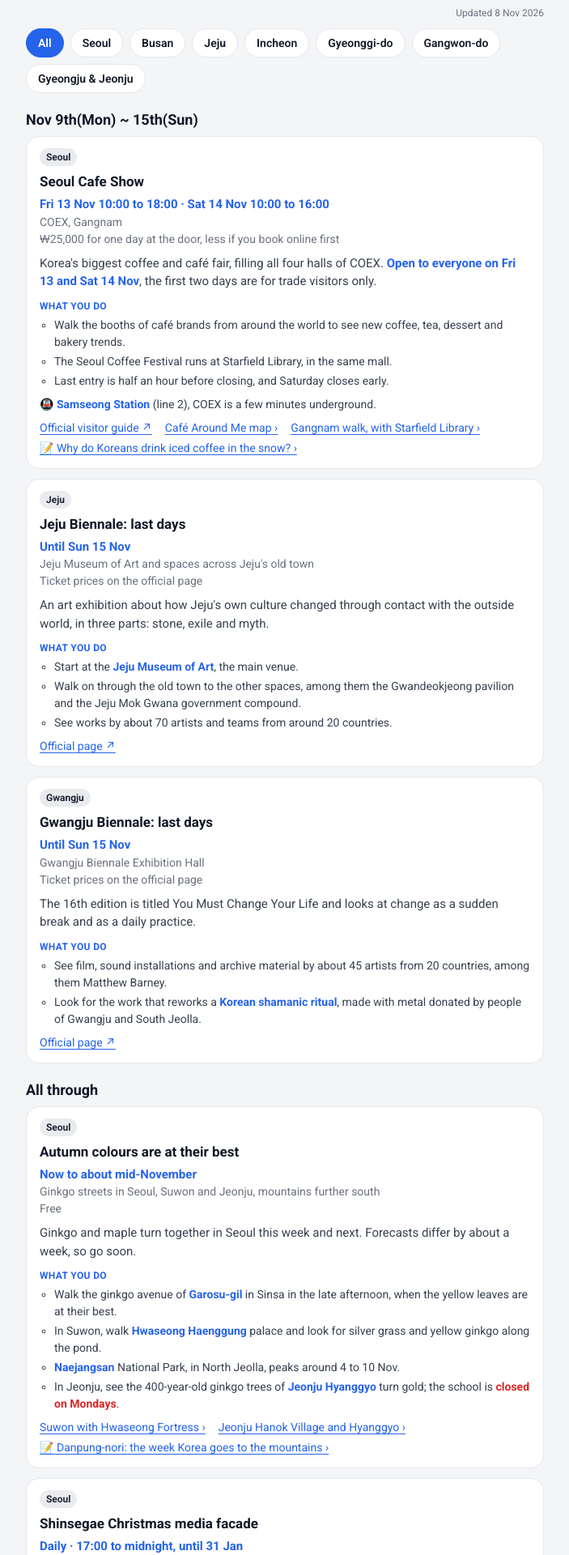
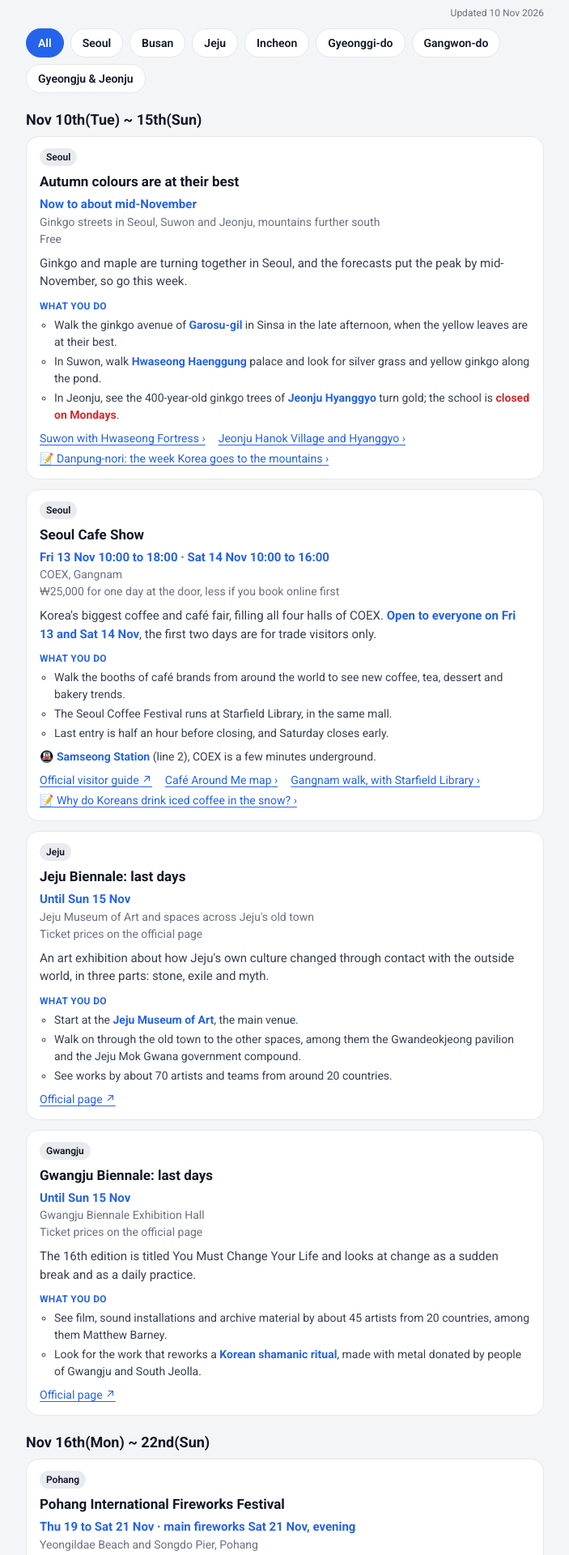
Before and after one commit to jjsoftwareint-ops/MyTravelPath, a React (Vite) app: page /this-week in a window 1280 px wide. Shown: the part 80-2000 px from the top of the page at 81% size, without its empty margins (288-991 px from the left). Built offline with nearby package versions, Linux system fonts and the light colour scheme.

Commit message:
Update this week's events: Pohang fireworks, Lotte Christmas market, Jeju Citrus Expo, G-STAR

```diff
--- a/src/data/thisWeek.ts
+++ b/src/data/thisWeek.ts
@@ -34,31 +34,12 @@ export type ThisWeek = {
 }
 
 export const thisWeek: ThisWeek = {
-  updated: '2026-11-08',
+  updated: '2026-11-10',
   weeks: [
     {
-      range: 'Nov 3rd(Tue) ~ 8th(Sun)',
-      ends: '2026-11-08',
+      range: 'Nov 10th(Tue) ~ 15th(Sun)',
+      ends: '2026-11-15',
       events: [
-        {
-          id: 'busan-fireworks-festival',
-          ends: '2026-11-07',
-          title: 'Busan Fireworks Festival',
-          city: 'Busan',
-          cityId: 'busan',
-          when: 'Sat 7 Nov · show 19:00 to 20:00',
-          where: 'Gwangalli Beach, over the Gwangan Bridge',
-          price: 'Free on the beach, reserved seats ₩70,000 to ₩100,000',
-          text: 'The big one: a one-hour fireworks and laser show over the lit bridge.',
-          todo: [
-            'Come in the afternoon: events on the beach start at 14:00, and entry to the paid seats opens at 15:00 and **closes at 18:00**.',
-            'From 19:00: a guest fireworks show from China (15 minutes), Busan\'s own multi-fireworks show (30 minutes), then a 5-minute finale.',
-            'Watch from the free beach, or from a reserved seat: R with table and chair ₩100,000, S with chair ₩70,000. Seats are sold in advance.',
-          ],
-          tip: '🚇 **Gwangan Station** (line 2). Afterwards the station is crushed, so walk on to the next one.',
-          href: { label: 'Seat tickets ↗', url: 'https://nol.yanolja.com/ticket/products/26009342' },
-          routes: [{ cityId: 'busan', pathId: 'villages-and-hotspots', text: 'Gwangalli night walk and Busan highlights' }],
-        },
         {
           id: 'autumn-colours-now',
           ends: '2026-11-15',
@@ -68,11 +49,10 @@ export const thisWeek: ThisWeek = {
           when: 'Now to about mid-November',
           where: 'Ginkgo streets in Seoul, Suwon and Jeonju, mountains further south',
           price: 'Free',
-          text: 'Ginkgo and maple turn together in Seoul this week and next. Forecasts differ by about a week, so go soon.',
+          text: 'Ginkgo and maple are turning together in Seoul, and the forecasts put the peak by mid-November, so go this week.',
           todo: [
             'Walk the ginkgo avenue of **Garosu-gil** in Sinsa in the late afternoon, when the yellow leaves are at their best.',
             'In Suwon, walk **Hwaseong Haenggung** palace and look for silver grass and yellow ginkgo along the pond.',
-            '**Naejangsan** National Park, in North Jeolla, peaks around 4 to 10 Nov.',
             'In Jeonju, see the 400-year-old ginkgo trees of **Jeonju Hyanggyo** turn gold; the school is {red:closed on Mondays}.',
           ],
           routes: [
@@ -81,100 +61,6 @@ export const thisWeek: ThisWeek = {
           ],
           posts: [{ id: 'danpung-nori-korea-goes-to-the-mountains', text: 'Danpung-nori: the week Korea goes to the mountains' }],
         },
-        {
-          id: 'icnx-incheon',
-          ends: '2026-11-04',
-          title: 'ICNX media and content conference',
-          city: 'Incheon',
-          cityId: 'incheon',
-          when: 'Tue 3 and Wed 4 Nov',
-          where: 'Songdo Convensia, Grand Ballroom A and B',
-          price: 'Free for the public',
-          text: 'A two-day conference of media and entertainment-tech companies, held in English. It is business-minded, with an exhibition you can walk through.',
-          todo: [
-            'Hear keynote speeches and special sessions on media technology and content.',
-            'Walk the exhibition and experience booths of 37 companies, 17 of them aimed at the public.',
-            'How to register is not stated in the announcement, so ask the organiser, Incheon Technopark.',
-          ],
-          tip: '🚇 **Convensia Station** (Incheon line 1).',
-        },
-        {
-          id: 'nowon-moonlight-walk',
-          ends: '2026-11-08',
-          title: 'Nowon Moonlight Walk',
-          city: 'Seoul',
-          cityId: 'seoul',
-          when: 'Until Sun 8 Nov · 17:30 to 22:00',
-          where: 'Danghyeoncheon stream, Nowon, near Junggye Station',
-          price: 'Free, no booking',
-          text: 'An open-air light-art show along a city stream, themed New Moon. The lights come on at 17:30.',
-          todo: [
-            'Stroll along the stream path past about **30 light sculptures** by 24 artist teams.',
-            'Look for the media installation and the giant book sculpture, two of the favourites.',
-            'Join a **free guided moonlight tour**, and catch the weekend performances.',
-            'Weekends are busy, weekday evenings are calmer.',
-          ],
-          tip: '🚇 **Junggye Station** (line 7).',
-          href: { label: 'Official site ↗', url: 'https://moonlightwalk.kr' },
-        },
-        {
-          id: 'jeju-olle-walking-festival',
-          ends: '2026-11-07',
-          title: 'Jeju Olle Walking Festival',
-          city: 'Jeju',
-          cityId: 'jeju',
-          when: 'Thu 5 to Sat 7 Nov',
-          where: 'Olle routes 19 and 20, northeast coast, opening at Jocheon Stadium',
-          price: '₩30,000 to ₩35,000, sign up on site (online is closed)',
-          text: 'Three days of walking the coast together with thousands of other walkers, billed as the last festival in this big-group format.',
-          todo: [
-            '**Day 1:** opening ceremony at Jocheon Stadium, then a 13 km coastal walk to Dongbok-ri.',
-            '**Day 2:** 11.5 km from Dongbok-ri to the Jeju Batdam Theme Park.',
-            '**Day 3:** 12.9 km, walked in reverse from the Haenyeo memorial park at the end of route 20.',
-            'Lunch tickets and the shuttle bus can only be bought in the Olle Pass app beforehand, not on site.',
-          ],
-        },
-        {
-          id: 'seoul-plaza-evening-market',
-          ends: '2026-11-06',
-          title: 'Seoul Plaza Evening Market',
-          city: 'Seoul',
-          cityId: 'seoul',
-          when: 'Fri 6 Nov · 10:00 to 21:00',
-          where: 'Seoul Plaza, in front of City Hall',
-          price: 'Walk in, the activities are free',
-          text: 'A one-day market of 47 small Korean businesses in the middle of the city.',
-          todo: [
-            'Browse stalls of **food kits, specialty tea and baked goods**, plus handmade soap, leather goods and traditional crafts.',
-            'Free face painting, caricatures and photos from 11:00 to 18:00.',
-            'Magic and jazz from 15:00, then live gugak fusion, jazz and acoustic sets from 18:00 to 20:40.',
-          ],
-          tip: '🚇 **City Hall Station** (lines 1 and 2).',
-        },
-        {
-          id: 'shinsegae-christmas-facade',
-          ends: '2027-01-31',
-          title: 'Shinsegae Christmas media facade',
-          city: 'Seoul',
-          cityId: 'seoul',
-          when: 'Daily · 17:00 to midnight, until 31 Jan',
-          where: 'Shinsegae Main Store, Myeongdong',
-          price: 'Free',
-          text: 'The department store turns its whole outer wall into a Christmas screen, the first big Christmas light show of the season.',
-          todo: [
-            'Watch the Christmas film play on the building: a bear carries wishes on a balloon and finishes the Christmas tree.',
-            'It plays every day from 17:00 to midnight; watch it from the corner by the Bank of Korea.',
-            'Make an evening of it: walk Seoullo 7017 from Seoul Station first and arrive as it gets dark.',
-          ],
-          tip: '🚇 **Hoehyeon Station** (line 4).',
-          routes: [{ cityId: 'seoul', pathId: 'seoul-station-myeongdong', text: 'Seoul Station to Myeong-dong walk' }],
-        },
-      ],
-    },
-    {
-      range: 'Nov 9th(Mon) ~ 15th(Sun)',
-      ends: '2026-11-15',
-      events: [
         {
           id: 'seoul-cafe-show',
           ends: '2026-11-14',
@@ -232,8 +118,129 @@ export const thisWeek: ThisWeek = {
         },
       ],
     },
+    {
+      range: 'Nov 16th(Mon) ~ 22nd(Sun)',
+      ends: '2026-11-22',
+      events: [
+        {
+          id: 'pohang-light-festival',
+          ends: '2026-11-21',
+          title: 'Pohang International Fireworks Festival',
+          city: 'Pohang',
+          when: 'Thu 19 to Sat 21 Nov · main fireworks Sat 21 Nov, evening',
+          where: 'Yeongildae Beach and Songdo Pier, Pohang',
+          price: 'Free',
+          text: 'One of Korea\'s big **fireworks festivals**, moved from summer to November this year. The city expects more than 150,000 people.',
+          todo: [
+            'Thu 19 Nov at Songdo Pier: the opening, a media facade lighting and a citizens\' fireworks show.',
+            'Fri 20 Nov: an Asian DJ festival and a night carnival.',
+            'Sat 21 Nov at **Yeongildae Beach**: international fireworks by teams from France and Japan, then a Korean grand finale. The start time is not announced yet, so check the festival page that week.',
+            'Food stalls and local produce booths run on all three days.',
+          ],
+          tip: '🚄 KTX to **Pohang Station**, then a taxi; arrive early on Saturday.',
+          href: { label: 'Festival page (Korean) ↗', url: 'https://festival.phcf.or.kr' },
+          routes: [{ cityId: 'gyeongju-jeonju', pathId: 'gyeongju', text: 'Gyeongju, the old Silla capital next door' }],
+          posts: [{ id: '2026-11-04-1852', text: 'Busan fireworks: skip the seat, bring the chicken' }],
+        },
+        {
+          id: 'lotte-christmas-market',
+          ends: '2027-01-03',
+          title: 'Lotte Town Christmas Market',
+          city: 'Seoul',
+          cityId: 'seoul',
+          when: 'From Thu 19 Nov · daily until 3 Jan',
+          where: 'World Park lawn by Lotte World Tower, Jamsil',
+          price: 'Free with a booking; a paid Fast Pass skips the queue',
+          text: 'An outdoor Christmas market dressed as a **19th-century English winter street**, with red brick, arched windows and carols.',
+          todo: [
+            'See the Christmas trees, the carousel and a 17 m Victorian clock tower.',
+            'Browse the pop-up stalls of English and international Christmas goods, and eat fish and chips or rotisserie chicken.',
+            'Stay after dark for the nightly light and music show around Lotte World Mall.',
+            'Book first: November tickets are on sale now, December tickets open on 20 Nov, and weekend Fast Passes sell out fast.',
+          ],
+          tip: '🚇 **Jamsil Station** (lines 2 and 8).',
+          href: { label: 'Official page (Korean) ↗', url: 'https://www.lotteshopping.com/contents/christmas-market' },
+          routes: [{ cityId: 'seoul', pathId: 'cherry-blossom-walk', text: 'Seokchon Lake walk, right beside it' }],
+          posts: [{ id: '2026-11-07-0709', text: "It's Finally Here!!! Shinsegae Christmas Media Facade 2026" }],
+        },
+        {
+          id: 'jeju-citrus-expo',
+          ends: '2026-11-23',
+          title: 'Jeju Citrus Expo',
+          city: 'Jeju',
+          cityId: 'jeju',
+          when: 'Thu 19 to Mon 23 Nov · about 10:00 to 17:00',
+          where: 'Seogwipo Agricultural Technology Center, Namwon',
+          price: 'About ₩2,000, less if booked online by 18 Nov; under 13 and over 65 free',
+          text: 'Jeju\'s tangerine fair, held in the middle of the harvest season on the south side of the island.',
+          todo: [
+            'Walk the halls on citrus varieties and farming, then the market where growers sell their own tangerines.',
+            'Jump into **Gamgyul-wat**, a pool full of tangerines with lucky coins hidden in it (separate ticket, booked ahead).',
+            'Come on the opening day, Thu 19 Nov, for the parade and stage shows.',
+          ],
+          href: { label: 'Official site ↗', url: 'https://www.jicexpo.com' },
+          routes: [{ cityId: 'jeju', pathId: 'jeju-olle-trail', text: 'Jeju Olle routes 5, 6 and 7, from Namwon' }],
+        },
+        {
+          id: 'g-star',
+          ends: '2026-11-22',
+          title: 'G-STAR game show',
+          city: 'Busan',
+          cityId: 'busan',
+          when: 'Thu 19 to Sun 22 Nov',
+          where: 'BEXCO, Haeundae',
+          price: '₩18,000 for one day (youth ₩8,000), tickets online',
+          text: 'Korea\'s biggest **game show**, open to the public on all four days.',
+          todo: [
+            'Play new games at the booths, among them more than 100 indie studios.',
+            'Watch the **Overwatch Champions Series** Asia grand final in the BEXCO auditorium, Fri 20 to Sun 22 Nov.',
+            'Buy your ticket online before you go; it is valid on the day you choose.',
+          ],
+          tip: '🚇 **BEXCO Station** (line 2).',
+          href: { label: 'Official site ↗', url: 'https://www.gstar.or.kr/eng' },
+          routes: [{ cityId: 'busan', pathId: 'haeundae-coast', text: 'Haeundae Coastal Path' }],
+        },
+      ],
+    },
   ],
   ongoing: [
+    {
+      id: 'shinsegae-christmas-facade',
+      ends: '2027-01-31',
+      title: 'Shinsegae Christmas media facade',
+      city: 'Seoul',
+      cityId: 'seoul',
+      when: 'Daily · 17:00 to midnight, until 31 Jan',
+      where: 'Shinsegae Main Store, Myeongdong',
+      price: 'Free',
+      text: 'The department store turns its whole outer wall into a Christmas screen, the first big Christmas light show of the season.',
+      todo: [
+        'Watch the Christmas film play on the building: a bear carries wishes on a balloon and finishes the Christmas tree.',
+        'It plays every day from 17:00 to midnight; watch it from the corner by the Bank of Korea.',
+        'Make an evening of it: walk Seoullo 7017 from Seoul Station first and arrive as it gets dark.',
+      ],
+      tip: '🚇 **Hoehyeon Station** (line 4).',
+      routes: [{ cityId: 'seoul', pathId: 'seoul-station-myeongdong', text: 'Seoul Station to Myeong-dong walk' }],
+      posts: [{ id: '2026-11-07-0709', text: "It's Finally Here!!! Shinsegae Christmas Media Facade 2026" }],
+    },
+    {
+      id: 'gwangalli-drone-show',
+      ends: '2027-06-30',
+      title: 'Gwangalli drone show, every Saturday',
+      city: 'Busan',
+      cityId: 'busan',
+      when: 'Every Sat · 19:00 and 21:00',
+      where: 'Gwangalli Beach',
+      price: 'Free',
+      text: 'About **1,000 drones** draw pictures over the water, about 12 minutes each, twice an evening. {red:Cancelled in rain or strong wind.}',
+      todo: [
+        'Find a spot in the middle of the beach, or at Millak Waterfront Park, before dark.',
+        'Check the weather on the day.',
+      ],
+      tip: '🚇 **Gwangan Station** (line 2).',
+      href: { label: 'Official page ↗', url: 'https://english.visitkorea.or.kr/svc/contents/contentsView.do?vcontsId=194990' },
+      routes: [{ cityId: 'busan', pathId: 'villages-and-hotspots', text: 'Gwangalli night walk and Busan highlights' }],
+    },
     {
       id: 'namsan-night-festival',
       ends: '2026-11-14',
@@ -252,40 +259,6 @@ export const thisWeek: ThisWeek = {
       tip: '🚇 **Hoehyeon Station** (line 4).',
       href: { label: 'Official page ↗', url: 'https://english.visitseoul.net/events/2026Namsan-Night-Festival/ENP3rjagy' },
       routes: [{ cityId: 'seoul', pathId: 'hanyang-dosung-gil-3-4', text: 'City Wall Trail over Namsan' }],
-    },
-    {
-      id: 'seoul-autumn-festa',
-      ends: '2026-11-29',
-      title: 'Seoul Autumn Festa',
-      city: 'Seoul',
-      cityId: 'seoul',
-      when: 'Until Sun 29 Nov',
-      where: 'Theatres, Han River parks and open-air stages across the city',
-      price: 'Free and paid programs',
-      text: 'The city\'s performing-arts festival: 38 festivals and 478 performances in total.',
-      todo: [
-        'Pick a show by date on the official program page.',
-        'Ask for help at the information centre on the 1st floor of the Daehangno Center, open until 29 Nov and {red:closed on Mondays}.',
-      ],
-      href: { label: 'Program ↗', url: 'https://english.visitseoul.net/events/2026SeoulAutumnFesta/ENPjm3hw1' },
-    },
-    {
-      id: 'gwangalli-drone-show',
-      ends: '2027-06-30',
-      title: 'Gwangalli drone show, every Saturday',
-      city: 'Busan',
-      cityId: 'busan',
-      when: 'Every Sat · 19:00 and 21:00',
-      where: 'Gwangalli Beach',
-      price: 'Free',
-      text: 'About **1,000 drones** draw pictures over the water, about 12 minutes each, twice an evening. {red:Cancelled in rain or strong wind.}',
-      todo: [
-        'Find a spot in the middle of the beach, or at Millak Waterfront Park, before dark.',
-        'Check the weather on the day.',
-      ],
-      tip: '🚇 **Gwangan Station** (line 2).',
-      href: { label: 'Official page ↗', url: 'https://english.visitkorea.or.kr/svc/contents/contentsView.do?vcontsId=194990' },
-      routes: [{ cityId: 'busan', pathId: 'villages-and-hotspots', text: 'Gwangalli night walk and Busan highlights' }],
     },
     {
       id: 'hwadam-forest-autumn',
@@ -321,6 +294,22 @@ export const thisWeek: ThisWeek = {
         'The fireworks show was on opening night, 31 Oct, so expect lights, not fireworks.',
       ],
       href: { label: 'Event page ↗', url: 'https://english.visitkorea.or.kr/svc/contents/contentsView.do?vcontsId=36374' },
+    },
+    {
+      id: 'seoul-autumn-festa',
+      ends: '2026-11-29',
+      title: 'Seoul Autumn Festa',
+      city: 'Seoul',
+      cityId: 'seoul',
+      when: 'Until Sun 29 Nov',
+      where: 'Theatres, Han River parks and open-air stages across the city',
+      price: 'Free and paid programs',
+      text: 'The city\'s performing-arts festival: 38 festivals and 478 performances in total.',
+      todo: [
+        'Pick a show by date on the official program page.',
+        'Ask for help at the information centre on the 1st floor of the Daehangno Center, open until 29 Nov and {red:closed on Mondays}.',
+      ],
+      href: { label: 'Program ↗', url: 'https://english.visitseoul.net/events/2026SeoulAutumnFesta/ENPjm3hw1' },
     },
   ],
   comingUp: [
```
